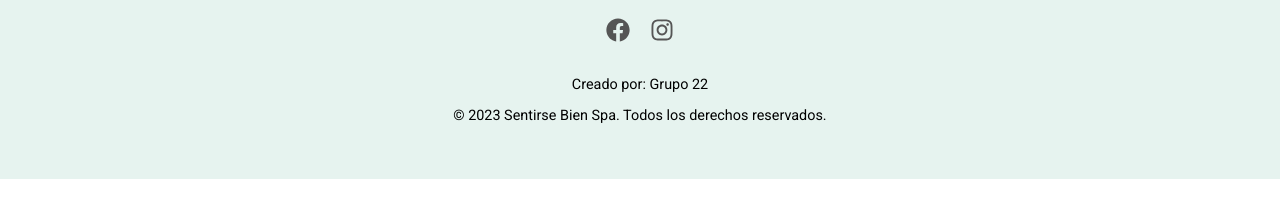
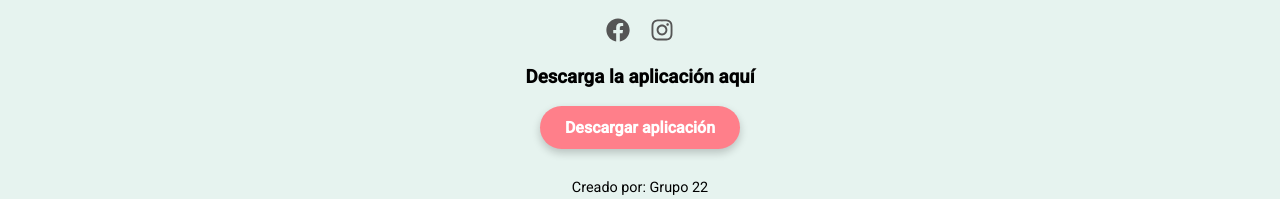
Before and after one commit to LeandroPanozzo/Spa_cliente, a React (Vite) app: page /user in a window 1280 px wide. Shown: the part 470-669 px from the top of the page. Built offline with nearby package versions, Linux system fonts and the light colour scheme.

Commit message:
first commit

```diff
--- a/src/components/Footer.css
+++ b/src/components/Footer.css
@@ -95,6 +95,35 @@
   color: #000000;
   font-size: 0.9rem; /* Ajusta el tamaño del texto para pantallas más pequeñas */
 }
+.footer-download {
+  text-align: center;
+  margin-top: 20px;
+}
+
+.download-link {
+  display: inline-block;
+  background-color: #ff7f8a; /* Color principal del botón */
+  color: #ffffff;
+  padding: 12px 25px;
+  border-radius: 30px;
+  font-size: 1rem;
+  font-weight: bold;
+  text-decoration: none;
+  transition: background-color 0.3s ease, transform 0.3s ease;
+  box-shadow: 0 4px 8px rgba(0, 0, 0, 0.2); /* Sombra para efecto de elevación */
+}
+
+.download-link:hover {
+  background-color: #fc9ba9; /* Color más oscuro al hacer hover */
+  transform: translateY(-3px); /* Efecto de elevación */
+  box-shadow: 0 6px 12px rgba(0, 0, 0, 0.3); /* Intensificación de la sombra */
+}
+
+.download-link:active {
+  background-color: #1e7e34; /* Color para estado activo */
+  transform: translateY(1px); /* Ligeramente hacia abajo para simular pulsación */
+  box-shadow: 0 3px 6px rgba(0, 0, 0, 0.2); /* Reduce la sombra al hacer clic */
+}
 
 @media (max-width: 768px) {
   .footer-content {
--- a/src/components/Footer.jsx
+++ b/src/components/Footer.jsx
@@ -1,6 +1,6 @@
 import React from 'react';
 import { Link } from 'react-router-dom';
-import { FaFacebook, FaInstagram } from 'react-icons/fa'; // Importar íconos
+import { FaFacebook, FaInstagram } from 'react-icons/fa';
 import './Footer.css';
 
 export function Footer() {
@@ -36,8 +36,21 @@ export function Footer() {
         </div>
       </div>
 
+      <div className="footer-download">
+        <h3>Descarga la aplicación aquí</h3>
+        <a
+          href="https://www.mediafire.com/file/40cesbt1ce6fwgq/application-b6342982-ba26-4bc1-a6f2-9274d025ef5d.apk/file"
+          target="_blank"
+          rel="noopener noreferrer"
+          className="download-link"
+        >
+          Descargar aplicación
+        </a>
+      </div>
+
+
       <div className="footer-copyright">
-        <p>Creado por: Grupo 22</p> {/* Añadido aquí */}
+        <p>Creado por: Grupo 22</p>
         <p>&copy; 2023 Sentirse Bien Spa. Todos los derechos reservados.</p>
       </div>
     </footer>
```
Also changed, not shown: 1 other file (tests, documents, lock files or other folders).
